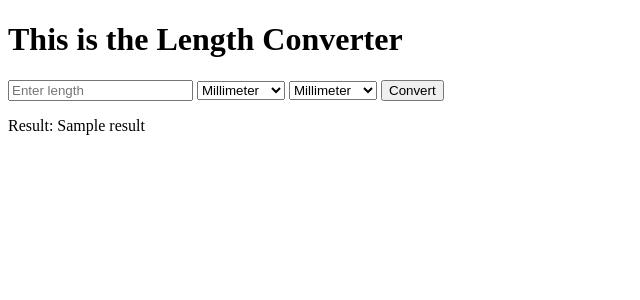
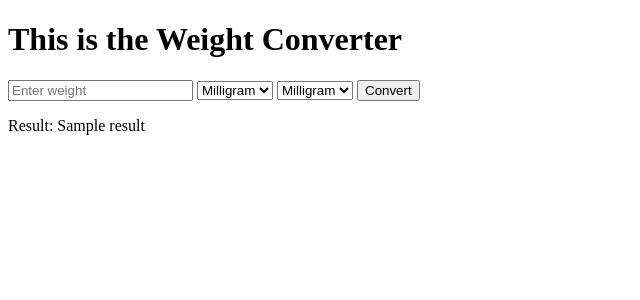
Before and after one commit to Python-Roadmap-sh-Backend-AI/Unit-Converter, a Flask app: template templates/weight.html in a window 1280 px wide. Shown: the top 300 px of the page, without its empty margins (0-640 px from the left). Run offline with Flask 3, Linux system fonts and the light colour scheme; the template is opened without the code that fills it: most values are stand-ins (such as "Sample title", 1, 10 or a date in 2020).

Commit message:
feat:weight converter is done

```diff
--- a/app.py
+++ b/app.py
@@ -8,7 +8,7 @@ def home():
 @app.route("/length", methods=["POST","GET"])
 def length():
     result = None
-
+    ## base is meters
     length_units = {
         "millimeter": 0.001,
         "centimeter": 0.01,
@@ -30,5 +30,29 @@ def length():
         print(value, from_unit, to_unit)
     return render_template("length.html", result=result)
 
+@app.route("/weight", methods=["POST","GET"])
+def weight():
+    result = None
+    ## base is kilograms
+    weight_units = {
+        "milligram": 0.000001,
+        "gram": 0.001,
+        "kilogram": 1,
+        "tonne": 1000,
+        "ounce": 0.0283495,
+        "pound": 0.453592,
+        "stone": 6.35029
+    }
+    if request.method == "POST":
+        value = float(request.form.get("value"))
+        from_unit = request.form.get("from_unit")
+        to_unit = request.form.get("to_unit")
+
+        base_value = value * weight_units[from_unit]
+        result = base_value / weight_units[to_unit]
+
+        print(value, from_unit, to_unit)
+    return render_template("weight.html", result=result)
+
 if __name__ == "__main__":
     app.run(debug=True)
--- a/templates/weight.html
+++ b/templates/weight.html
@@ -1,38 +1,36 @@
 <!DOCTYPE html>
 <html>
 <head>
-    <title>Length Converter</title>
-</html>
+    <title>Weight Converter</title>
+</head>
 <body>
-    <h1>This is the Length Converter</h1>
+    <h1>This is the Weight Converter</h1>
     <form method="POST">
         <input
             type="number"
             step="any"
             name="value"
-            placeholder="Enter length"
+            placeholder="Enter weight"
             required
         >
         <select name="from_unit">
-            <option value="millimeter">Millimeter</option>
-            <option value="centimeter">Centimeter</option>
-            <option value="meter">Meter</option>
-            <option value="kilometer">Kilometer</option>
-            <option value="inch">Inch</option>
-            <option value="foot">Foot</option>
-            <option value="yard">Yard</option>
-            <option value="mile">Mile</option>
+            <option value="milligram">Milligram</option>
+            <option value="gram">Gram</option>
+            <option value="kilogram">Kilogram</option>
+            <option value="tonne">Tonne</option>
+            <option value="ounce">Ounce</option>
+            <option value="pound">Pound</option>
+            <option value="stone">Stone</option>
         </select>
 
         <select name="to_unit">
-            <option value="millimeter">Millimeter</option>
-            <option value="centimeter">Centimeter</option>
-            <option value="meter">Meter</option>
-            <option value="kilometer">Kilometer</option>
-            <option value="inch">Inch</option>
-            <option value="foot">Foot</option>
-            <option value="yard">Yard</option>
-            <option value="mile">Mile</option>
+            <option value="milligram">Milligram</option>
+            <option value="gram">Gram</option>
+            <option value="kilogram">Kilogram</option>
+            <option value="tonne">Tonne</option>
+            <option value="ounce">Ounce</option>
+            <option value="pound">Pound</option>
+            <option value="stone">Stone</option>
         </select>
 
         <button type="submit">Convert</button>
```
